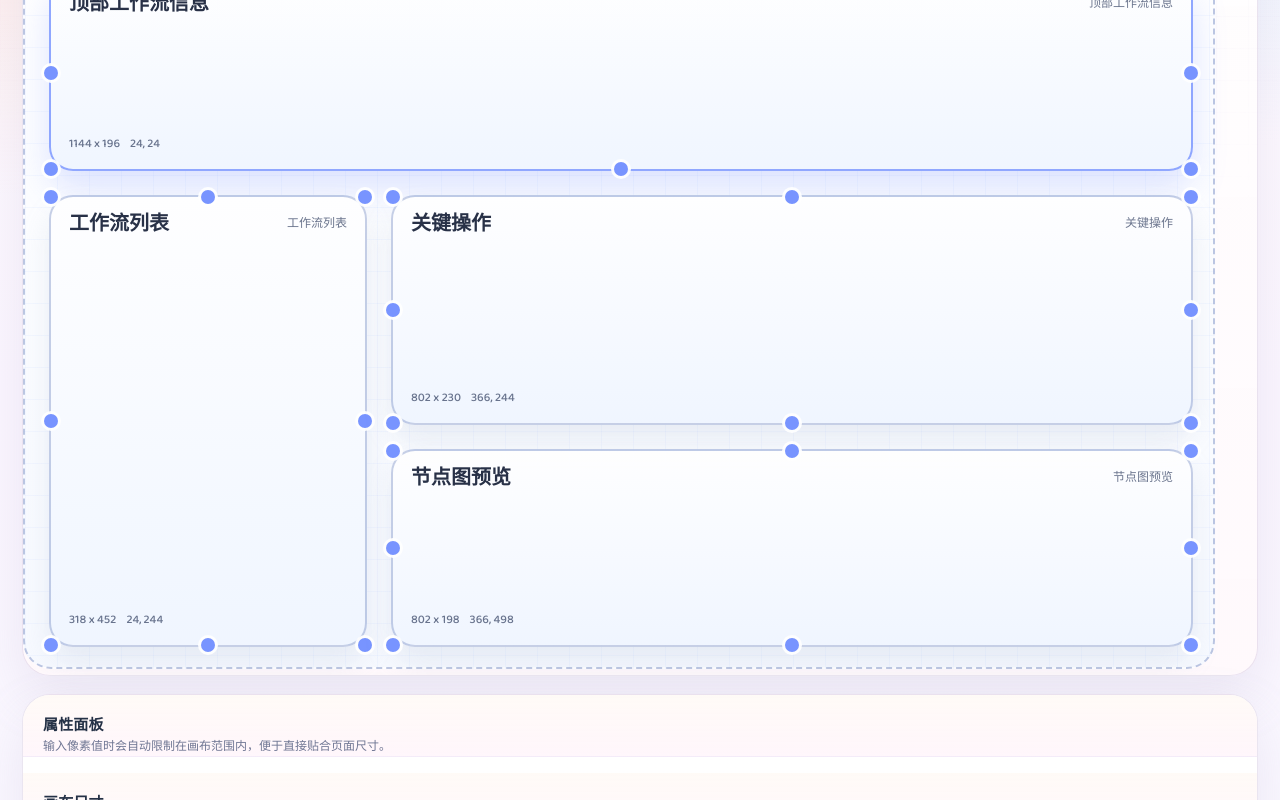
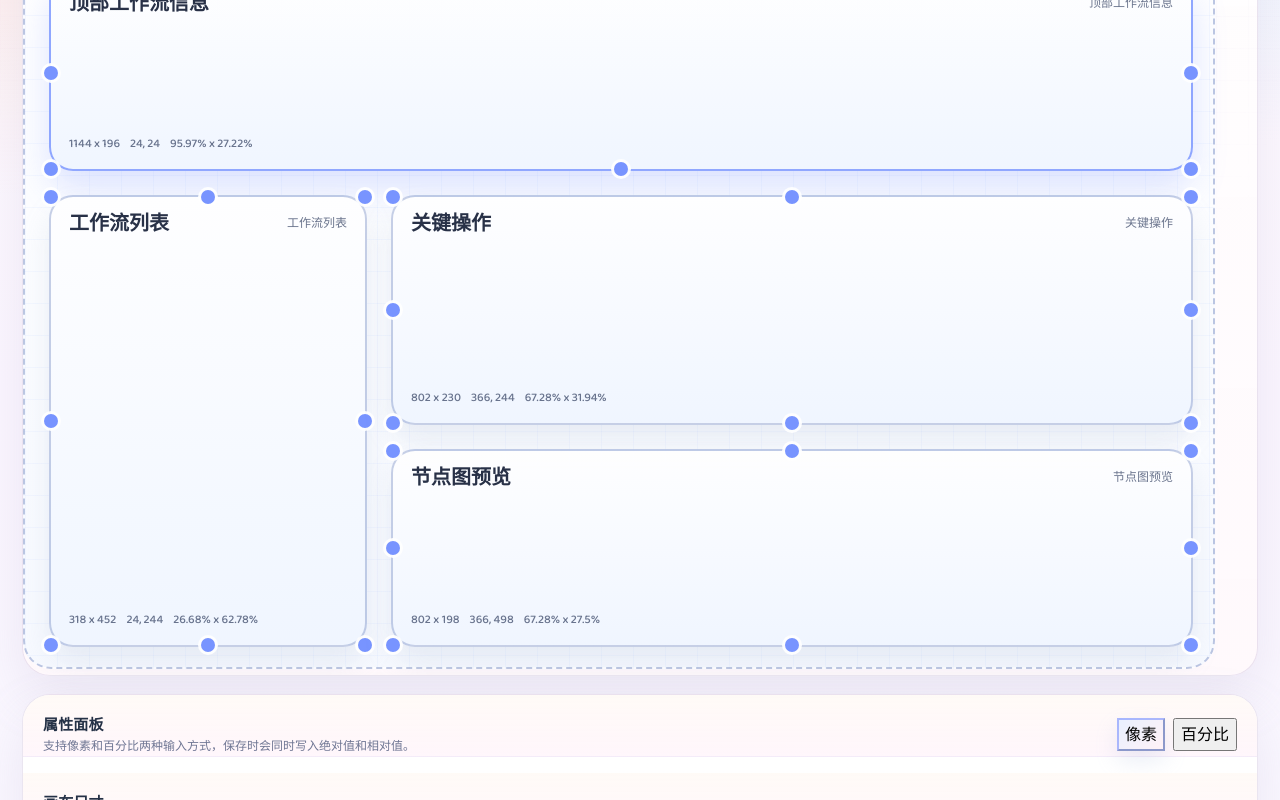
Before and after one commit to Randolph87cb/mdflow, a React (Vite) app in the folder web/: page /layout-lab in a window 1280 px wide. Shown: the part 560-1360 px from the top of the page. Built offline with nearby package versions, Linux system fonts and the light colour scheme.

Commit message:
补齐布局百分比还原逻辑

```diff
--- a/web/src/lib/workflowLayout.ts
+++ b/web/src/lib/workflowLayout.ts
@@ -18,12 +18,28 @@ export type WorkflowLayoutBlock = {
   zIndex: number;
 };
 
+export type WorkflowLayoutBlockRelativeRect = {
+  xPct: number;
+  yPct: number;
+  widthPct: number;
+  heightPct: number;
+};
+
 export type WorkflowLayoutDefinition = {
   canvas: {
     width: number;
     height: number;
   };
   blocks: WorkflowLayoutBlock[];
+};
+
+type StoredWorkflowLayoutBlock = Partial<WorkflowLayoutBlock> & {
+  relative?: Partial<WorkflowLayoutBlockRelativeRect>;
+};
+
+type StoredWorkflowLayoutDefinition = {
+  canvas?: Partial<WorkflowLayoutDefinition["canvas"]>;
+  blocks?: StoredWorkflowLayoutBlock[];
 };
 
 export const WORKFLOW_LAYOUT_STORAGE_KEY = "mdflow.workflow-layout.v1";
@@ -138,7 +154,10 @@ export function readStoredWorkflowLayout(defaultCanvas?: { width: number; height
 
 export function saveWorkflowLayout(layout: WorkflowLayoutDefinition) {
   if (typeof window === "undefined") return;
-  window.localStorage.setItem(WORKFLOW_LAYOUT_STORAGE_KEY, JSON.stringify(normalizeWorkflowLayout(layout)));
+  window.localStorage.setItem(
+    WORKFLOW_LAYOUT_STORAGE_KEY,
+    JSON.stringify(serializeWorkflowLayout(normalizeWorkflowLayout(layout))),
+  );
 }
 
 export function clearWorkflowLayout() {
@@ -147,7 +166,7 @@ export function clearWorkflowLayout() {
 }
 
 export function normalizeWorkflowLayout(
-  input: Partial<WorkflowLayoutDefinition> | WorkflowLayoutDefinition,
+  input: Partial<StoredWorkflowLayoutDefinition> | StoredWorkflowLayoutDefinition,
   fallbackCanvas?: { width: number; height: number },
 ): WorkflowLayoutDefinition {
   const canvasWidth = clampNumber(input.canvas?.width, 960, 3840, fallbackCanvas?.width ?? 1440);
@@ -160,10 +179,10 @@ export function normalizeWorkflowLayout(
             id: typeof block.id === "string" && block.id ? block.id : `block-${index + 1}`,
             title: typeof block.title === "string" && block.title ? block.title : `模块 ${index + 1}`,
             componentType: isWorkflowComponentType(block.componentType) ? block.componentType : "placeholder",
-            x: clampNumber(block.x, 0, canvas.width, 24 + index * 12),
-            y: clampNumber(block.y, 0, canvas.height, 24 + index * 12),
-            width: clampNumber(block.width, MIN_BLOCK_WIDTH, canvas.width, 320),
-            height: clampNumber(block.height, MIN_BLOCK_HEIGHT, canvas.height, 180),
+            x: readLayoutMetric(block.x, block.relative?.xPct, canvas.width, 24 + index * 12),
+            y: readLayoutMetric(block.y, block.relative?.yPct, canvas.height, 24 + index * 12),
+            width: readLayoutMetric(block.width, block.relative?.widthPct, canvas.width, 320),
+            height: readLayoutMetric(block.height, block.relative?.heightPct, canvas.height, 180),
             zIndex: clampNumber(block.zIndex, 0, 20, 1),
           },
           canvas,
@@ -174,6 +193,17 @@ export function normalizeWorkflowLayout(
   return {
     canvas,
     blocks,
+  };
+}
+
+export function serializeWorkflowLayout(layout: WorkflowLayoutDefinition) {
+  const normalized = normalizeWorkflowLayout(layout);
+  return {
+    canvas: normalized.canvas,
+    blocks: normalized.blocks.map((block) => ({
+      ...block,
+      relative: getWorkflowBlockRelativeRect(block, normalized.canvas),
+    })),
   };
 }
 
@@ -188,12 +218,67 @@ export function getWorkflowBlockStyle(
   block: WorkflowLayoutBlock,
   canvas: WorkflowLayoutDefinition["canvas"],
 ): CSSProperties {
+  const relative = getWorkflowBlockRelativeRect(block, canvas);
   return {
-    left: `${(block.x / canvas.width) * 100}%`,
-    top: `${(block.y / canvas.height) * 100}%`,
-    width: `${(block.width / canvas.width) * 100}%`,
-    height: `${(block.height / canvas.height) * 100}%`,
+    left: `${relative.xPct}%`,
+    top: `${relative.yPct}%`,
+    width: `${relative.widthPct}%`,
+    height: `${relative.heightPct}%`,
     zIndex: block.zIndex,
+  };
+}
+
+export function getWorkflowBlockRelativeRect(
+  block: WorkflowLayoutBlock,
+  canvas: WorkflowLayoutDefinition["canvas"],
+): WorkflowLayoutBlockRelativeRect {
+  return {
+    xPct: roundPercent((block.x / canvas.width) * 100),
+    yPct: roundPercent((block.y / canvas.height) * 100),
+    widthPct: roundPercent((block.width / canvas.width) * 100),
+    heightPct: roundPercent((block.height / canvas.height) * 100),
+  };
+}
+
+export function patchBlockWithRelativeRect(
+  block: WorkflowLayoutBlock,
+  canvas: WorkflowLayoutDefinition["canvas"],
+  relativePatch: Partial<WorkflowLayoutBlockRelativeRect>,
+) {
+  const currentRelative = getWorkflowBlockRelativeRect(block, canvas);
+  return clampBlockToCanvas(
+    {
+      ...block,
+      x:
+        relativePatch.xPct !== undefined
+          ? convertPercentToPixels(relativePatch.xPct, canvas.width, block.x)
+          : convertPercentToPixels(currentRelative.xPct, canvas.width, block.x),
+      y:
+        relativePatch.yPct !== undefined
+          ? convertPercentToPixels(relativePatch.yPct, canvas.height, block.y)
+          : convertPercentToPixels(currentRelative.yPct, canvas.height, block.y),
+      width:
+        relativePatch.widthPct !== undefined
+          ? convertPercentToPixels(relativePatch.widthPct, canvas.width, block.width)
+          : convertPercentToPixels(currentRelative.widthPct, canvas.width, block.width),
+      height:
+        relativePatch.heightPct !== undefined
+          ? convertPercentToPixels(relativePatch.heightPct, canvas.height, block.height)
+          : convertPercentToPixels(currentRelative.heightPct, canvas.height, block.height),
+    },
+    canvas,
+  );
+}
+
+export function resizeWorkflowLayoutToCanvas(
+  layout: WorkflowLayoutDefinition,
+  nextCanvas: WorkflowLayoutDefinition["canvas"],
+) {
+  return {
+    canvas: nextCanvas,
+    blocks: layout.blocks.map((block) =>
+      patchBlockWithRelativeRect(block, nextCanvas, getWorkflowBlockRelativeRect(block, layout.canvas)),
+    ),
   };
 }
 
@@ -219,6 +304,25 @@ function clampNumber(value: unknown, min: number, max: number, fallback: number)
   return Math.min(max, Math.max(min, Math.round(numberValue)));
 }
 
+function readLayoutMetric(pxValue: unknown, percentValue: unknown, axisSize: number, fallback: number) {
+  if (typeof pxValue === "number" && Number.isFinite(pxValue)) {
+    return Math.round(pxValue);
+  }
+  if (typeof percentValue === "number" && Number.isFinite(percentValue)) {
+    return convertPercentToPixels(percentValue, axisSize, fallback);
+  }
+  return fallback;
+}
+
+function convertPercentToPixels(percent: number, axisSize: number, fallback: number) {
+  if (!Number.isFinite(percent)) return fallback;
+  return Math.round((percent / 100) * axisSize);
+}
+
+function roundPercent(value: number) {
+  return Math.round(value * 100) / 100;
+}
+
 function isWorkflowComponentType(value: unknown): value is WorkflowLayoutComponentType {
   return (
     value === "workflow-header" ||
--- a/web/src/pages/LayoutLabPage.tsx
+++ b/web/src/pages/LayoutLabPage.tsx
@@ -6,8 +6,12 @@ import {
   createBlock,
   createDefaultWorkflowLayout,
   getDefaultBlockTitle,
+  getWorkflowBlockRelativeRect,
+  patchBlockWithRelativeRect,
   readStoredWorkflowLayout,
+  resizeWorkflowLayoutToCanvas,
   saveWorkflowLayout,
+  serializeWorkflowLayout,
   type WorkflowLayoutBlock,
   type WorkflowLayoutComponentType,
   type WorkflowLayoutDefinition,
@@ -42,6 +46,8 @@ const COMPONENT_OPTIONS: Array<{ type: WorkflowLayoutComponentType; label: strin
   { type: "placeholder", label: "占位模块" },
 ];
 
+type LayoutUnitMode = "px" | "percent";
+
 export function LayoutLabPage() {
   const navigate = useNavigate();
   const [layout, setLayout] = useState<WorkflowLayoutDefinition>(() =>
@@ -52,7 +58,8 @@ export function LayoutLabPage() {
     return initial.blocks[0]?.id ?? null;
   });
   const [dragState, setDragState] = useState<DragState | null>(null);
-  const [message, setMessage] = useState("已读取当前布局。你可以直接拖动矩形，按像素调整页面骨架。");
+  const [unitMode, setUnitMode] = useState<LayoutUnitMode>("px");
+  const [message, setMessage] = useState("已读取当前布局。你可以拖动矩形，也可以在像素和百分比之间切换输入。");
   const [dirty, setDirty] = useState(false);
 
   const selectedBlock = useMemo(
@@ -60,7 +67,7 @@ export function LayoutLabPage() {
     [layout.blocks, selectedBlockId],
   );
 
-  const exportedJson = useMemo(() => JSON.stringify(layout, null, 2), [layout]);
+  const exportedJson = useMemo(() => JSON.stringify(serializeWorkflowLayout(layout), null, 2), [layout]);
 
   useEffect(() => {
     if (selectedBlockId && layout.blocks.some((block) => block.id === selectedBlockId)) {
@@ -122,7 +129,7 @@ export function LayoutLabPage() {
           <div className="eyebrow">Layout Lab</div>
           <h1>像画框一样定义 workflow 页面布局</h1>
           <p>
-            先按像素放置四个真实模块，再把这份布局直接应用到 workflow 首页。第一版只解决结构与尺寸，不处理配色和细节视觉。
+            先定义四个真实模块的位置和大小，再把这份布局直接应用到 workflow 首页。现在已经同时支持像素编辑和百分比还原。
           </p>
         </div>
         <div className="layout-lab-hero-meta">
@@ -161,11 +168,7 @@ export function LayoutLabPage() {
                 className="secondary-button"
                 onClick={() => {
                   const nextCanvas = getViewportCanvas();
-                  setLayout((current) => ({
-                    ...current,
-                    canvas: nextCanvas,
-                    blocks: current.blocks.map((block) => clampBlockToCanvas(block, nextCanvas)),
-                  }));
+                  setLayout((current) => resizeWorkflowLayoutToCanvas(current, nextCanvas));
                   setDirty(true);
                   setMessage(`画布已同步到当前窗口尺寸 ${nextCanvas.width} x ${nextCanvas.height}。`);
                 }}
@@ -254,6 +257,7 @@ export function LayoutLabPage() {
             >
               {layout.blocks.map((block) => {
                 const isSelected = block.id === selectedBlockId;
+                const relative = getWorkflowBlockRelativeRect(block, layout.canvas);
                 return (
                   <div
                     key={block.id}
@@ -289,6 +293,9 @@ export function LayoutLabPage() {
                       <span>
                         {block.x}, {block.y}
                       </span>
+                      <span>
+                        {relative.widthPct}% x {relative.heightPct}%
+                      </span>
                     </div>
                     {RESIZE_HANDLES.map((handle) => (
                       <button
@@ -323,7 +330,23 @@ export function LayoutLabPage() {
           <div className="panel-header layout-lab-panel-header">
             <div>
               <strong>属性面板</strong>
-              <div className="subtle">输入像素值时会自动限制在画布范围内，便于直接贴合页面尺寸。</div>
+              <div className="subtle">支持像素和百分比两种输入方式，保存时会同时写入绝对值和相对值。</div>
+            </div>
+            <div className="layout-lab-unit-toggle" role="tablist" aria-label="布局单位">
+              <button
+                type="button"
+                className={unitMode === "px" ? "secondary-button active" : "secondary-button"}
+                onClick={() => setUnitMode("px")}
+              >
+                像素
+              </button>
+              <button
+                type="button"
+                className={unitMode === "percent" ? "secondary-button active" : "secondary-button"}
+                onClick={() => setUnitMode("percent")}
+              >
+                百分比
+              </button>
             </div>
           </div>
 
@@ -343,11 +366,7 @@ export function LayoutLabPage() {
                     width: Math.max(960, value),
                     height: layout.canvas.height,
                   };
-                  setLayout((current) => ({
-                    ...current,
-                    canvas: nextCanvas,
-                    blocks: current.blocks.map((block) => clampBlockToCanvas(block, nextCanvas)),
-                  }));
+                  setLayout((current) => resizeWorkflowLayoutToCanvas(current, nextCanvas));
                   setDirty(true);
                 }}
               />
@@ -359,11 +378,7 @@ export function LayoutLabPage() {
                     width: layout.canvas.width,
                     height: Math.max(720, value),
                   };
-                  setLayout((current) => ({
-                    ...current,
-                    canvas: nextCanvas,
-                    blocks: current.blocks.map((block) => clampBlockToCanvas(block, nextCanvas)),
-                  }));
+                  setLayout((current) => resizeWorkflowLayoutToCanvas(current, nextCanvas));
                   setDirty(true);
                 }}
               />
@@ -404,6 +419,8 @@ export function LayoutLabPage() {
               </label>
 
               <div className="layout-lab-grid-fields">
+                {unitMode === "px" ? (
+                  <>
                     <NumberField
                       label="X"
                       value={selectedBlock.x}
@@ -436,6 +453,43 @@ export function LayoutLabPage() {
                         setDirty(true);
                       }}
                     />
+                  </>
+                ) : (
+                  <>
+                    <RelativeField
+                      label="X%"
+                      value={getWorkflowBlockRelativeRect(selectedBlock, layout.canvas).xPct}
+                      onChange={(value) => {
+                        updateSelectedBlockRelative(setLayout, selectedBlock.id, layout.canvas, { xPct: value });
+                        setDirty(true);
+                      }}
+                    />
+                    <RelativeField
+                      label="Y%"
+                      value={getWorkflowBlockRelativeRect(selectedBlock, layout.canvas).yPct}
+                      onChange={(value) => {
+                        updateSelectedBlockRelative(setLayout, selectedBlock.id, layout.canvas, { yPct: value });
+                        setDirty(true);
+                      }}
+                    />
+                    <RelativeField
+                      label="宽度%"
+                      value={getWorkflowBlockRelativeRect(selectedBlock, layout.canvas).widthPct}
+                      onChange={(value) => {
+                        updateSelectedBlockRelative(setLayout, selectedBlock.id, layout.canvas, { widthPct: value });
+                        setDirty(true);
+                      }}
+                    />
+                    <RelativeField
+                      label="高度%"
+                      value={getWorkflowBlockRelativeRect(selectedBlock, layout.canvas).heightPct}
+                      onChange={(value) => {
+                        updateSelectedBlockRelative(setLayout, selectedBlock.id, layout.canvas, { heightPct: value });
+                        setDirty(true);
+                      }}
+                    />
+                  </>
+                )}
               </div>
 
               <NumberField
@@ -489,6 +543,30 @@ function NumberField({
   );
 }
 
+function RelativeField({
+  label,
+  value,
+  onChange,
+}: {
+  label: string;
+  value: number;
+  onChange: (value: number) => void;
+}) {
+  return (
+    <label className="field">
+      <span>{label}</span>
+      <input
+        type="number"
+        step="0.1"
+        value={value}
+        onChange={(event) => {
+          onChange(Number(event.target.value || 0));
+        }}
+      />
+    </label>
+  );
+}
+
 function updateSelectedBlock(
   setLayout: Dispatch<SetStateAction<WorkflowLayoutDefinition>>,
   blockId: string,
@@ -498,6 +576,20 @@ function updateSelectedBlock(
     ...current,
     blocks: current.blocks.map((block) =>
       block.id === blockId ? clampBlockToCanvas({ ...block, ...patch }, current.canvas) : block,
+    ),
+  }));
+}
+
+function updateSelectedBlockRelative(
+  setLayout: Dispatch<SetStateAction<WorkflowLayoutDefinition>>,
+  blockId: string,
+  canvas: WorkflowLayoutDefinition["canvas"],
+  relativePatch: Parameters<typeof patchBlockWithRelativeRect>[2],
+) {
+  setLayout((current) => ({
+    ...current,
+    blocks: current.blocks.map((block) =>
+      block.id === blockId ? patchBlockWithRelativeRect(block, canvas, relativePatch) : block,
     ),
   }));
 }
--- a/web/src/styles.css
+++ b/web/src/styles.css
@@ -1463,6 +1463,17 @@ a:focus-visible,
   align-items: center;
 }
 
+.layout-lab-unit-toggle {
+  display: flex;
+  gap: 8px;
+}
+
+.layout-lab-unit-toggle .secondary-button.active {
+  border-color: rgba(120, 148, 255, 0.62);
+  background: linear-gradient(135deg, rgba(232, 239, 255, 0.96), rgba(255, 241, 246, 0.96));
+  box-shadow: 0 10px 22px rgba(157, 173, 216, 0.2);
+}
+
 .layout-lab-status {
   padding: 14px 16px;
   border-radius: 18px;
@@ -1752,6 +1763,10 @@ a:focus-visible,
     align-items: flex-start;
   }
 
+  .layout-lab-unit-toggle {
+    width: 100%;
+  }
+
   .layout-lab-canvas {
     min-width: 960px;
   }
```
Lines whose indentation alone changed are shown as unchanged.
